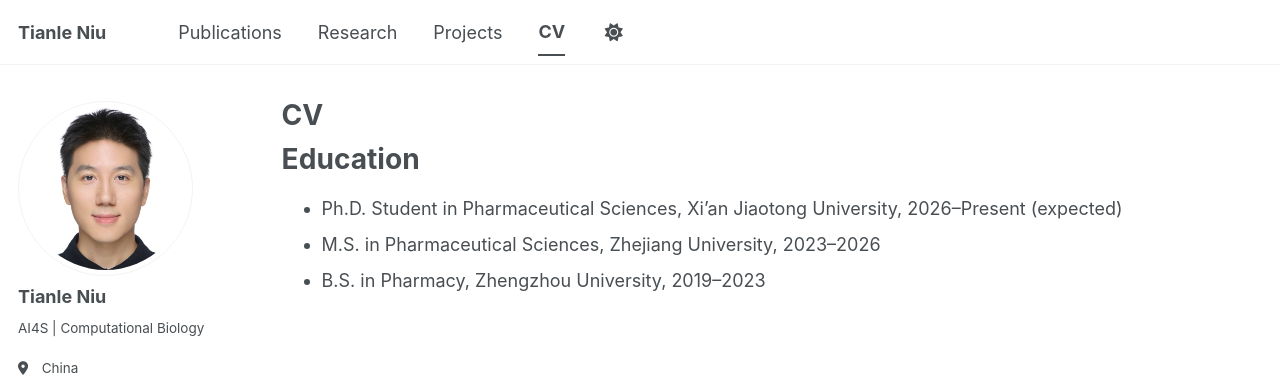
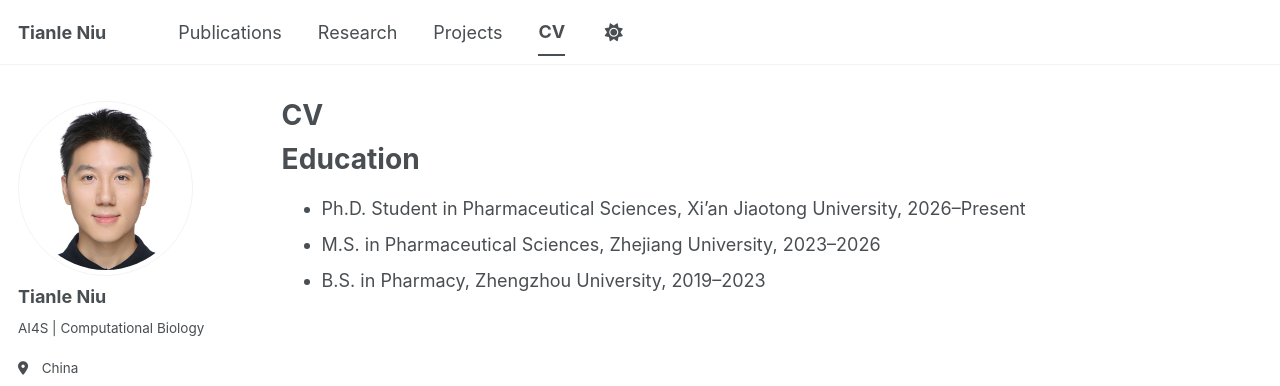
Before and after one commit to TianleNiu/TianleNiu.github.io, a Jekyll site: the page built from _pages/cv.md, in a window 1280 px wide. Shown: the top 386 px of the page. Built offline with Jekyll 4.4.1, drawn with Linux system fonts in a browser that asks for light colours; a style sheet for code colours, icons or effects is not loaded.

Commit message:
Update cv.md

```diff
--- a/_pages/cv.md
+++ b/_pages/cv.md
@@ -11,6 +11,6 @@ redirect_from:
 
 Education
 ======
-- Ph.D. Student in Pharmaceutical Sciences, Xi'an Jiaotong University, 2026–Present (expected)
+- Ph.D. Student in Pharmaceutical Sciences, Xi'an Jiaotong University, 2026–Present
 - M.S. in Pharmaceutical Sciences, Zhejiang University, 2023–2026
 - B.S. in Pharmacy, Zhengzhou University, 2019–2023
```
